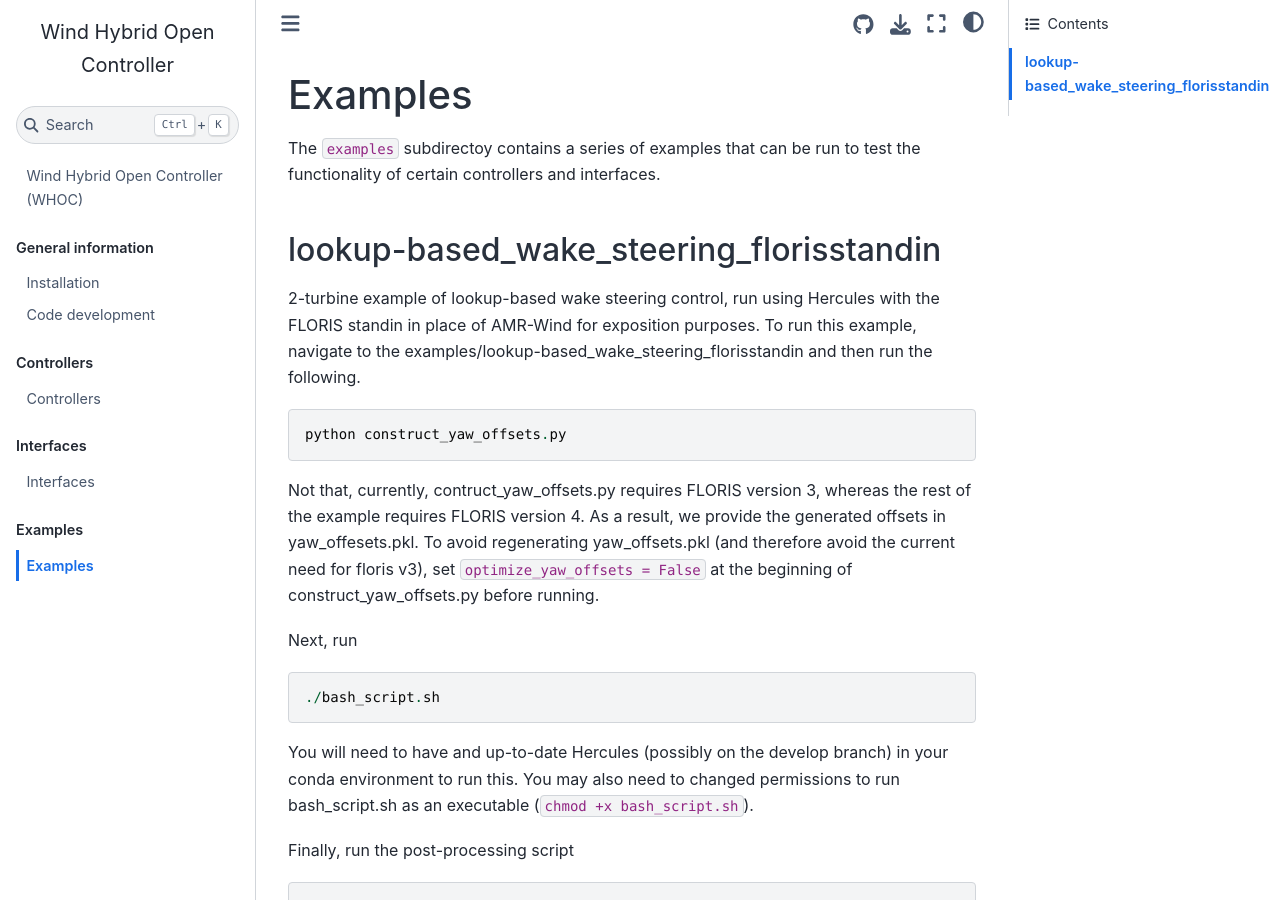
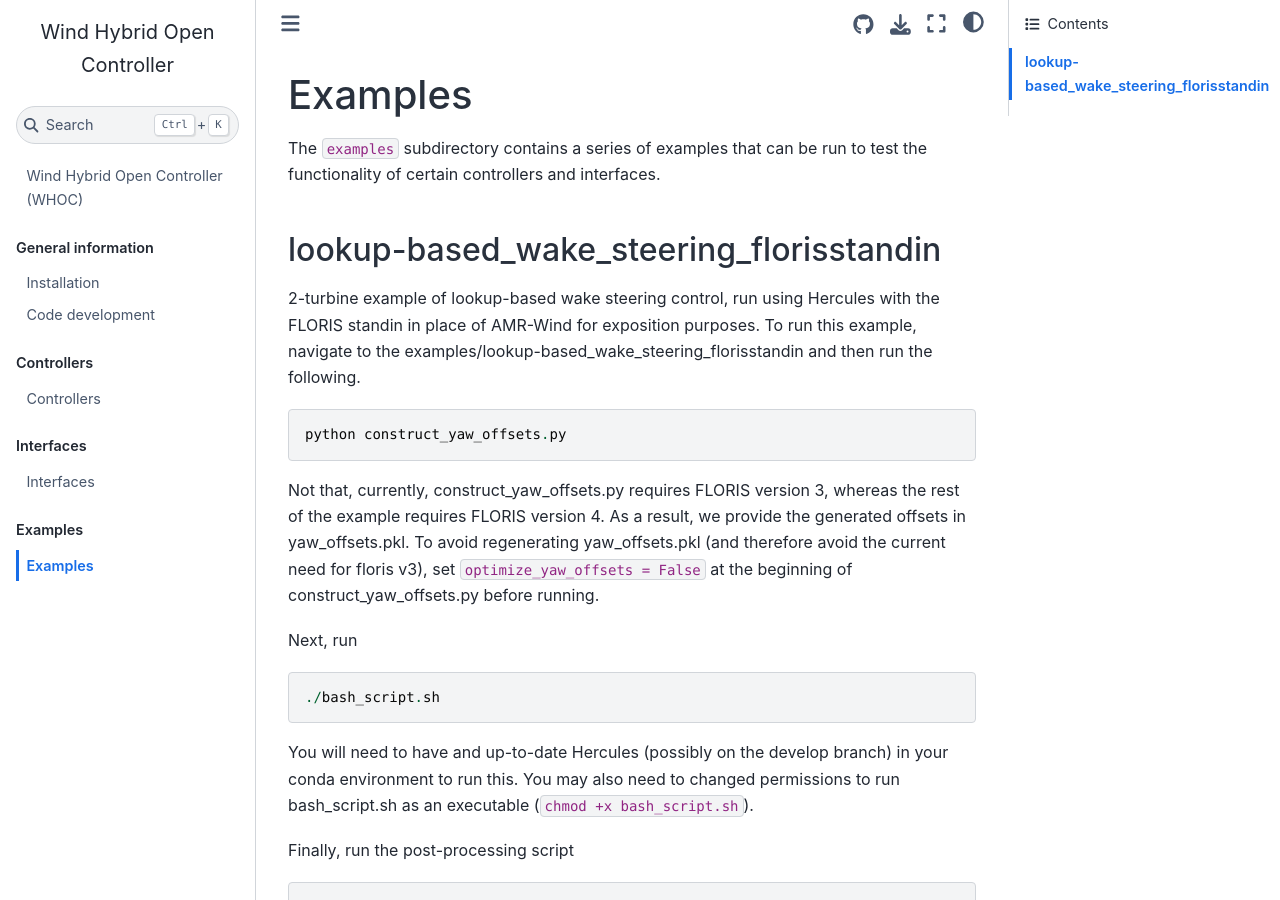
Before and after one commit to NREL/wind-hybrid-open-controller, a Jupyter Book: the page built from docs/examples.md, in a window 1280 px wide and 900 px high. Built offline with Jupyter Book 1.0.4 settings and Sphinx 7.4.7 and the Sphinx Book theme 1.1.4, drawn with Linux system fonts in a browser that asks for light colours.

Commit message:
Typo fixes in docs.

````diff
--- a/docs/examples.md
+++ b/docs/examples.md
@@ -1,6 +1,6 @@
 # Examples
 
-The `examples` subdirectoy contains a series of examples that can be run to test the functionality
+The `examples` subdirectory contains a series of examples that can be run to test the functionality
 of certain controllers and interfaces.
 
 ### lookup-based_wake_steering_florisstandin
@@ -11,9 +11,9 @@
 python construct_yaw_offsets.py
 ```
 
-Not that, currently, contruct_yaw_offsets.py requires FLORIS version 3, whereas the rest of the
+Not that, currently, construct_yaw_offsets.py requires FLORIS version 3, whereas the rest of the
 example requires FLORIS version 4. As a result, we provide the generated offsets in
-yaw_offesets.pkl. To avoid regenerating yaw_offsets.pkl (and therefore avoid the current need for
+yaw_offsets.pkl. To avoid regenerating yaw_offsets.pkl (and therefore avoid the current need for
 floris v3), set `optimize_yaw_offsets = False` at the beginning of construct_yaw_offsets.py before
 running.
 
````
Also changed, not shown: docs/install_instructions.md (+3 -3 lines), docs/interfaces.md (+2 -2 lines), docs/intro.md (+1 -1 lines).
